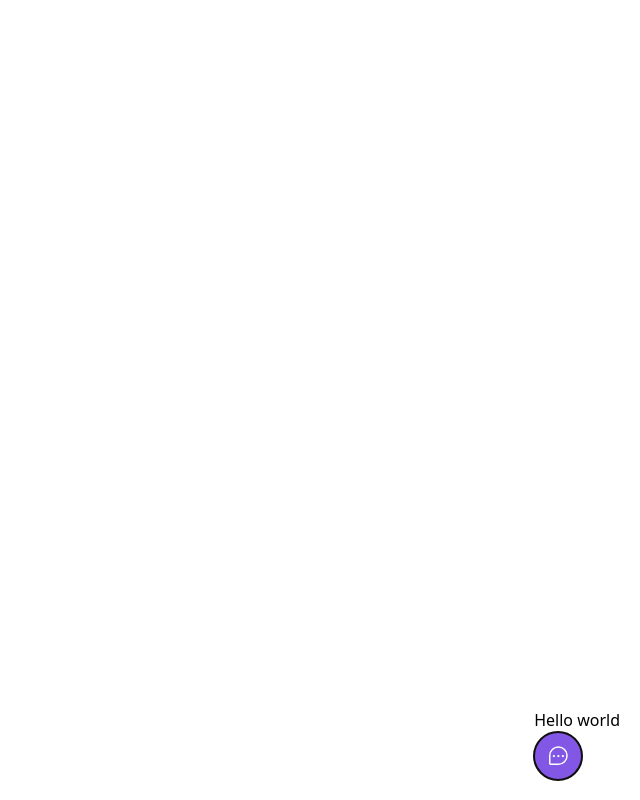
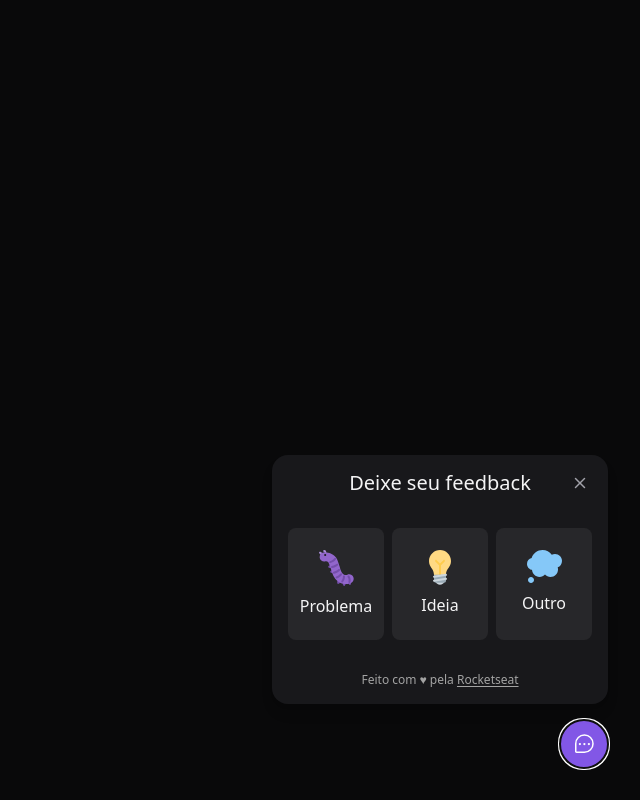
Before and after one commit to oigabrielteodoro/feedback-widget, a React (Vite) app: page / in a window 1280 px wide. Both pictures are taken after a click on the button "Feedback". Shown: the whole page, without its empty margins (640-1280 px from the left). Built offline with nearby package versions, Linux system fonts and the light colour scheme.

Commit message:
feat: add widget component

```diff
--- /dev/null
+++ b/src/components/CloseButton.tsx
@@ -0,0 +1,13 @@
+import { Popover } from "@headlessui/react";
+import { X } from "phosphor-react";
+
+export function CloseButton() {
+  return (
+    <Popover.Button
+      className="top-5 right-5 absolute text-zinc-400 hover:text-zinc-100"
+      title="Fechar formulário de feedback"
+    >
+      <X weight="bold" className="w-4 h-4" />
+    </Popover.Button>
+  );
+}
--- a/src/components/Widget.tsx
+++ b/src/components/Widget.tsx
@@ -1,10 +1,14 @@
 import { ChatTeardropDots } from "phosphor-react";
 import { Popover } from "@headlessui/react";
 
+import { WidgetForm } from "./WidgetForm";
+
 export function Widget() {
   return (
-    <Popover className="absolute bottom-5 right-5">
-      <Popover.Panel>Hello world</Popover.Panel>
+    <Popover className="absolute bottom-4 right-4 md:bottom-8 md:right-8 flex flex-col items-end">
+      <Popover.Panel>
+        <WidgetForm />
+      </Popover.Panel>
 
       <Popover.Button className="bg-brand-500 rounded-full px-3 h-12 text-white flex items-center group">
         <ChatTeardropDots className="w-6 h-6" />
--- /dev/null
+++ b/src/components/WidgetForm.tsx
@@ -0,0 +1,71 @@
+import { useState } from "react";
+
+import bugImageUrl from "../assets/bug.svg";
+import ideaImageUrl from "../assets/idea.svg";
+import thoughtImageUrl from "../assets/thought.svg";
+
+import { CloseButton } from "./CloseButton";
+
+const feedbackTypes = {
+  BUG: {
+    title: "Problema",
+    image: {
+      source: bugImageUrl,
+      alt: "Imagem de um inseto",
+    },
+  },
+  IDEA: {
+    title: "Ideia",
+    image: {
+      source: ideaImageUrl,
+      alt: "Imagem de uma lâmpada",
+    },
+  },
+  OTHER: {
+    title: "Outro",
+    image: {
+      source: thoughtImageUrl,
+      alt: "Imagem de um balão de pensamento",
+    },
+  },
+};
+
+type FeedbackType = keyof typeof feedbackTypes;
+
+export function WidgetForm() {
+  const [feedbackType, setFeedbackType] = useState<FeedbackType | null>(null);
+
+  return (
+    <div className="bg-zinc-900 p-4 relative rounded-2xl mb-4 flex flex-col items-center shadow-lg w-[calc(100vw-2rem)] md:w-auto">
+      <header>
+        <span className="text-xl leading-6">Deixe seu feedback</span>
+
+        <CloseButton />
+      </header>
+
+      <div className="flex py-8 gap-2 w-full">
+        {Object.entries(feedbackTypes).map(([type, { title, image }]) => (
+          <button
+            key={type}
+            type="button"
+            onClick={() => setFeedbackType(type as FeedbackType)}
+            className="bg-zinc-800 rounded-lg py-5 w-24 flex-1 flex flex-col items-center gap-2 border-2 border-transparent hover:border-brand-500 focus:border-brand-500 outline-none"
+          >
+            <img src={image.source} alt={image.alt} />
+            <span>{title}</span>
+          </button>
+        ))}
+      </div>
+
+      <footer className="text-xs text-neutral-400">
+        Feito com ♥ pela{" "}
+        <a
+          className="underline underline-offset-2"
+          href="https://rocketseat.com.br"
+        >
+          Rocketseat
+        </a>
+      </footer>
+    </div>
+  );
+}
--- a/src/global.css
+++ b/src/global.css
@@ -1,3 +1,7 @@
 @tailwind base;
 @tailwind components;
 @tailwind utilities;
+
+body {
+  @apply bg-[#09090a] text-zinc-100;
+}
```
